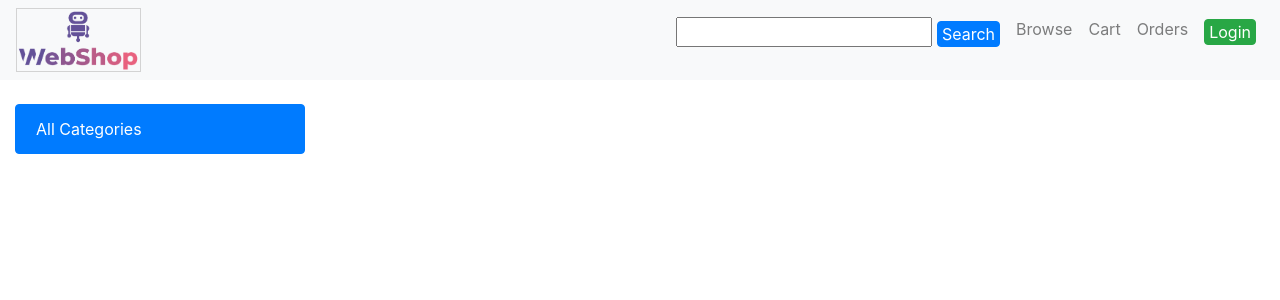
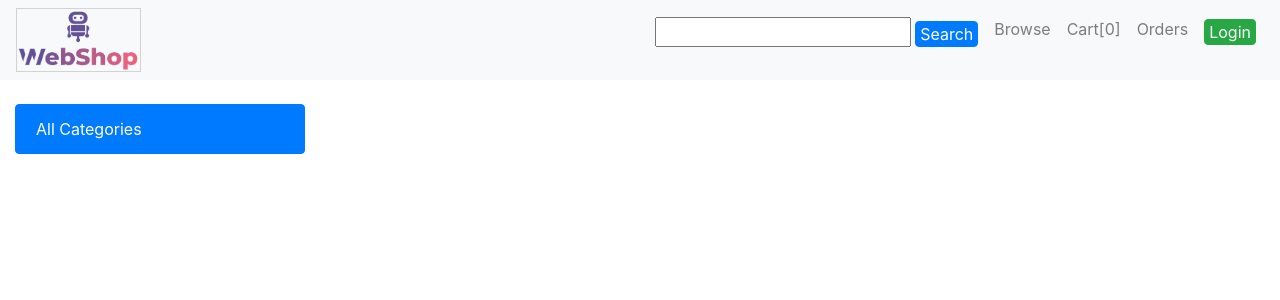
Before and after one commit to PrjWebShop/WebShop, a PHP site: page / in a window 1280 px wide. Shown: the top 300 px of the page. Run offline with PHP 8.4, Linux system fonts and the light colour scheme; data that the repository does not hold is empty.

Commit message:
added number of items in cart in cart button

```diff
--- a/Index.php
+++ b/Index.php
@@ -40,7 +40,7 @@ require_once 'src/lib.php';
                     <a class="nav-link" href="./Index.php">Browse</a>
                 </li>
                 <li class="nav-item">
-                    <a class="nav-link" href="#">Cart</a>
+                    <a class="nav-link" href="#">Cart[<?php echo sizeof($cart); ?>]</a>
                 </li>
                 <li class="nav-item">
                     <a class="nav-link" href="#">Orders</a>
```
